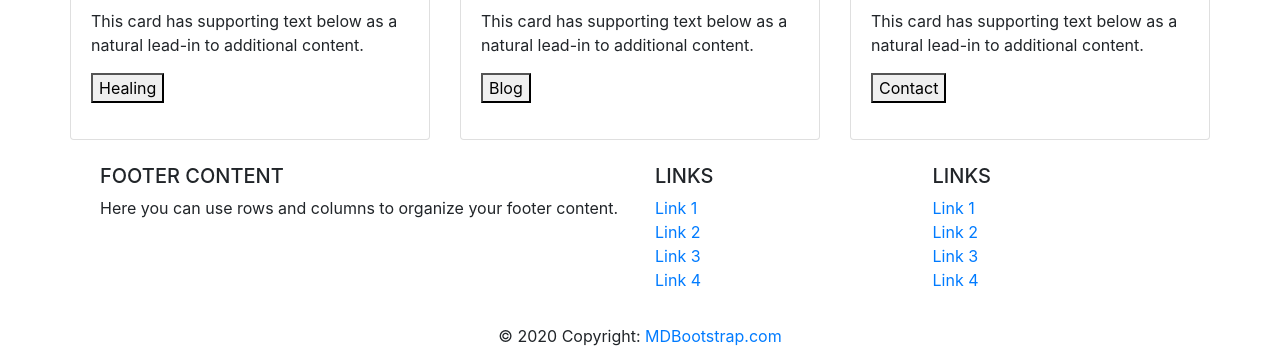
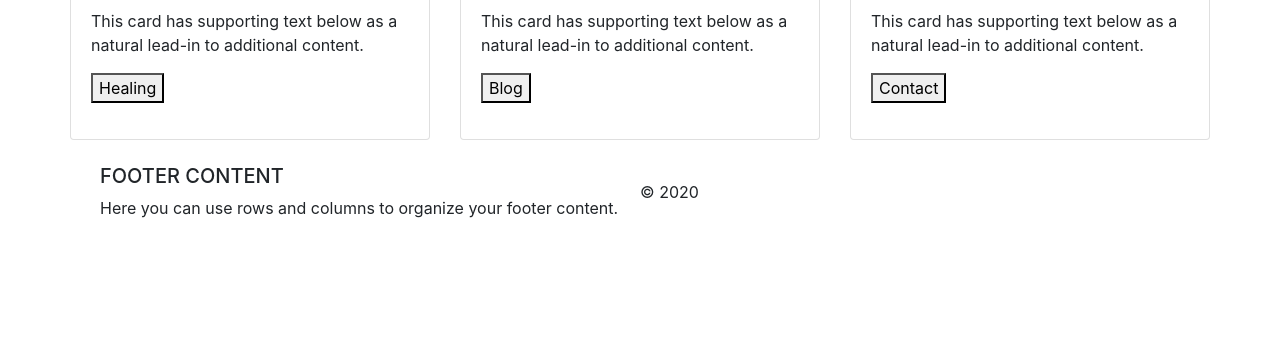
Before and after one commit to shimmersparkles/landing-page-project, a plain HTML site: page index.html in a window 1280 px wide. Shown: the part 725-1089 px from the top of the page. After the commit the page ends 961 px from the top, so only its background shows below. Drawn offline with nearby package versions, Linux system fonts and the light colour scheme.

Commit message:
Add files via upload

```diff
--- a/index.html
+++ b/index.html
@@ -90,67 +90,8 @@
         <p>Here you can use rows and columns to organize your footer content.</p>
 
       </div>
-      <!-- Grid column -->
-
-      <hr class="clearfix w-100 d-md-none pb-3">
-
-      <!-- Grid column -->
-      <div class="col-md-3 mb-md-0 mb-3">
-
-        <!-- Links -->
-        <h5 class="text-uppercase">Links</h5>
-
-        <ul class="list-unstyled">
-          <li>
-            <a href="#!">Link 1</a>
-          </li>
-          <li>
-            <a href="#!">Link 2</a>
-          </li>
-          <li>
-            <a href="#!">Link 3</a>
-          </li>
-          <li>
-            <a href="#!">Link 4</a>
-          </li>
-        </ul>
-
-      </div>
-      <!-- Grid column -->
-
-      <!-- Grid column -->
-      <div class="col-md-3 mb-md-0 mb-3">
-
-        <!-- Links -->
-        <h5 class="text-uppercase">Links</h5>
-
-        <ul class="list-unstyled">
-          <li>
-            <a href="#!">Link 1</a>
-          </li>
-          <li>
-            <a href="#!">Link 2</a>
-          </li>
-          <li>
-            <a href="#!">Link 3</a>
-          </li>
-          <li>
-            <a href="#!">Link 4</a>
-          </li>
-        </ul>
-
-      </div>
-      <!-- Grid column -->
-
-    </div>
-    <!-- Grid row -->
-
-  </div>
-  <!-- Footer Links -->
-
   <!-- Copyright -->
-  <div class="footer-copyright text-center py-3">© 2020 Copyright:
-    <a href="https://mdbootstrap.com/"> MDBootstrap.com</a>
+  <div class="footer-copyright text-center py-3">© 2020
   </div>
   <!-- Copyright -->
 
```
